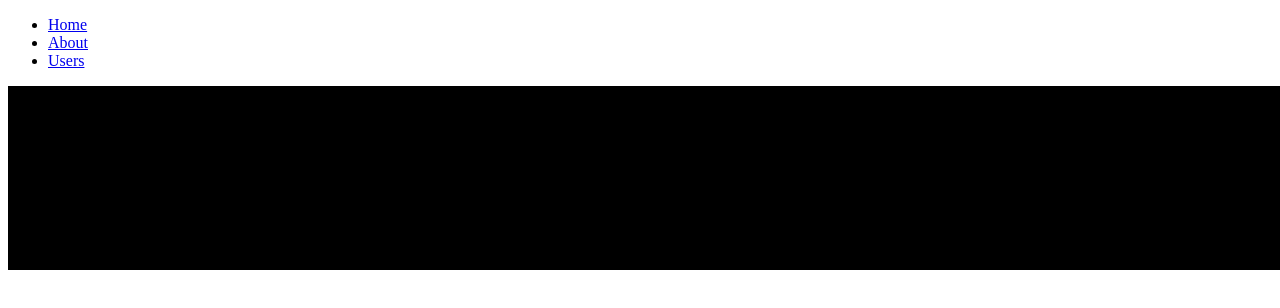
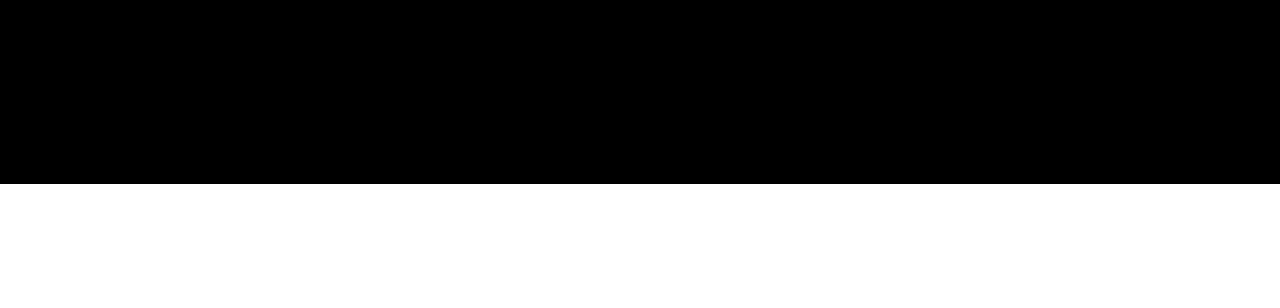
Before and after one commit to rooftopdevwork/rooftopdevwork, a React app in the folder client/: page / in a window 1280 px wide. Shown: the top 308 px of the page. Built offline with nearby package versions, Linux system fonts and the light colour scheme.

Commit message:
install global scss

```diff
--- a/client/src/components/App.js
+++ b/client/src/components/App.js
@@ -1,12 +1,12 @@
 import React from 'react';
 import { Home } from './Pages/Home';
 import { BrowserRouter as Router, Switch, Route, Link } from 'react-router-dom';
-
+import '../styles/global.scss';
 const App = () => {
   return (
     <Router>
       <div>
-        <nav>
+        {/* <nav>
           <ul>
             <li>
               <Link to="/">Home</Link>
@@ -18,7 +18,7 @@ const App = () => {
               <Link to="/users">Users</Link>
             </li>
           </ul>
-        </nav>
+        </nav> */}
 
         {/* A <Switch> looks through its children <Route>s and
             renders the first one that matches the current URL. */}
--- /dev/null
+++ b/client/src/styles/_resets.scss
@@ -0,0 +1,35 @@
+html {
+  box-sizing: border-box;
+  font-size : 16px;
+}
+
+*,
+*:before,
+*:after {
+  box-sizing: inherit;
+}
+
+body,
+h1,
+h2,
+h3,
+h4,
+h5,
+h6,
+p,
+ol,
+ul {
+  margin     : 0;
+  padding    : 0;
+  font-weight: normal;
+}
+
+ol,
+ul {
+  list-style: none;
+}
+
+img {
+  max-width: 100%;
+  height   : auto;
+}
--- /dev/null
+++ b/client/src/styles/global.scss
@@ -0,0 +1 @@
+@import './resets.scss';
```
Also changed, not shown: client/src/components/App 2.js (deleted, +0 -34 lines).
